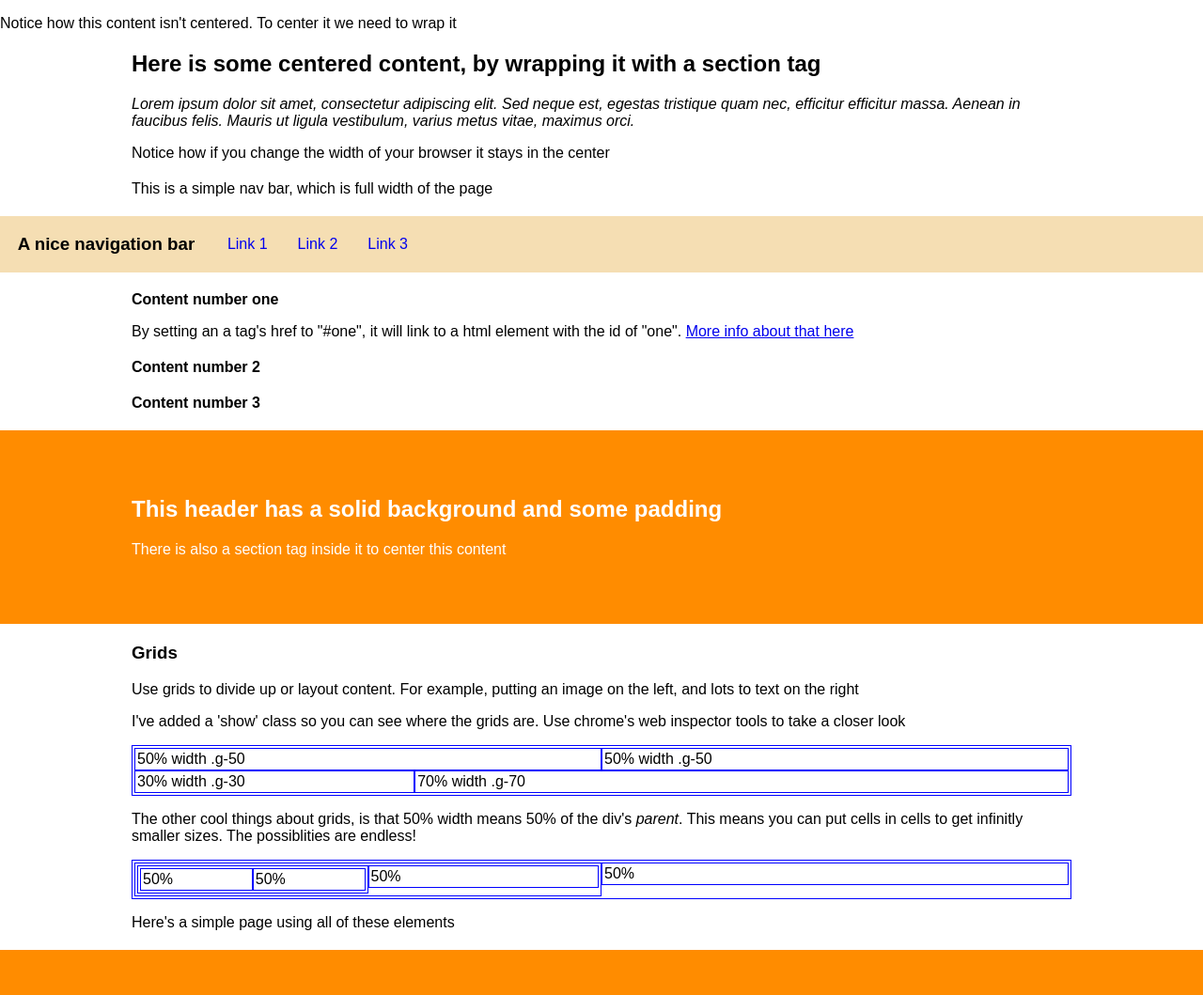
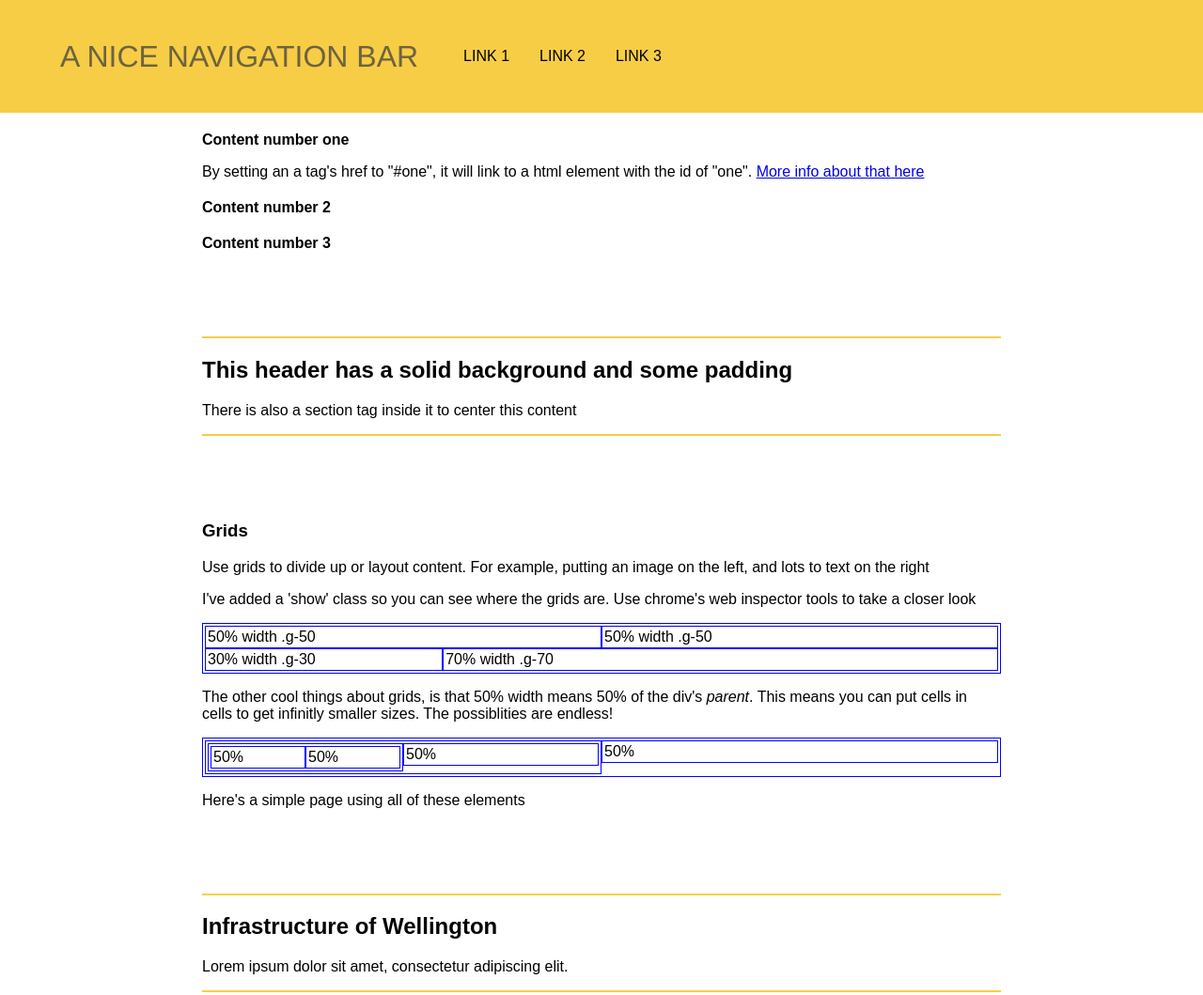
Before and after one commit to iamsoveryangry/MDDN201, a plain HTML site: page index.html in a window 1280 px wide. Shown: the top 1059 px of the page at 94% size. Drawn offline with Linux system fonts and the light colour scheme.

Commit message:
modifications

```diff
--- a/css/style.css
+++ b/css/style.css
@@ -10,7 +10,7 @@ body{
 }
 
 section{
-	max-width: 1000px;
+	max-width: 850px;
 	margin-left: auto;
 	margin-right: auto;
 	margin-top: 20px;
@@ -18,29 +18,49 @@ section{
 }
 
 header{
-	background-color: darkOrange;
-	color: white; /* more readable on an orange background */
+	background-color: #fff;
+	color: #000;
 	padding-top: 50px;
 	padding-bottom: 50px;
 }
 
+hr{
+	border: 1px solid #f7cd46;
+}
+
+
 nav{
 	width: 100%;
-	height: 60px;
-	background-color: wheat;
+	height: 120px;
+	background-color: #f7cd46;
+	text-transform: uppercase;
 }
 
-nav a, nav h3{
+nav a{
 	float: left;
+	color: #000;
 	margin: 0px;
-	line-height: 60px;
+	line-height: 120px;
 	margin-left: 1em;
 	margin-right: 1em;
 	text-decoration: none;
 }
 
+nav h3{
+	font-family: 'Helvetica Condensed Regular','Helvetica Neue',Arial,sans-serif;
+	font-weight: normal;
+	font-size: 2em;
+	float: left;
+	color: #6e633f;
+	margin: 0px;
+	line-height: 120px;
+	margin-left: 5vw;
+	margin-right: 1em;
+	text-decoration: none;
+}
+
 nav a:hover{
-	text-decoration: underline; /* Hover styles to let people know they can click it */
+	color: #fff; /* Hover styles to let people know they can click it */
 }
 
 
--- a/index.html
+++ b/index.html
@@ -10,7 +10,7 @@
 
 <body>
 
-<p>Notice how this content isn't centered. To center it we need to wrap it</p>
+<!-- <p>Notice how this content isn't centered. To center it we need to wrap it</p>
 
 	<section>
 		<h1>Here is some centered content, by wrapping it with a section tag</h1>
@@ -21,7 +21,7 @@
 
 	<section>
 		<p>This is a simple nav bar, which is full width of the page</p>
-	</section>
+	</section> -->
 	<nav>
 		<h3>A nice navigation bar</h3>
 		<a href="#one">Link 1</a>
@@ -44,8 +44,10 @@
 
 	<header>
 		<section>
+			<hr>
 			<h1>This header has a solid background and some padding</h1>
 			<p>There is also a section tag inside it to center this content</p>
+			<hr>
 		</section>
 	</header>
 
@@ -102,8 +104,10 @@
 
 	<header>
 		<section>
+			<hr>
 			<h1>Infrastructure of Wellington</h1>
 			<p>Lorem ipsum dolor sit amet, consectetur adipiscing elit.</p>
+			<hr>
 		</section>
 	</header>
 
```
